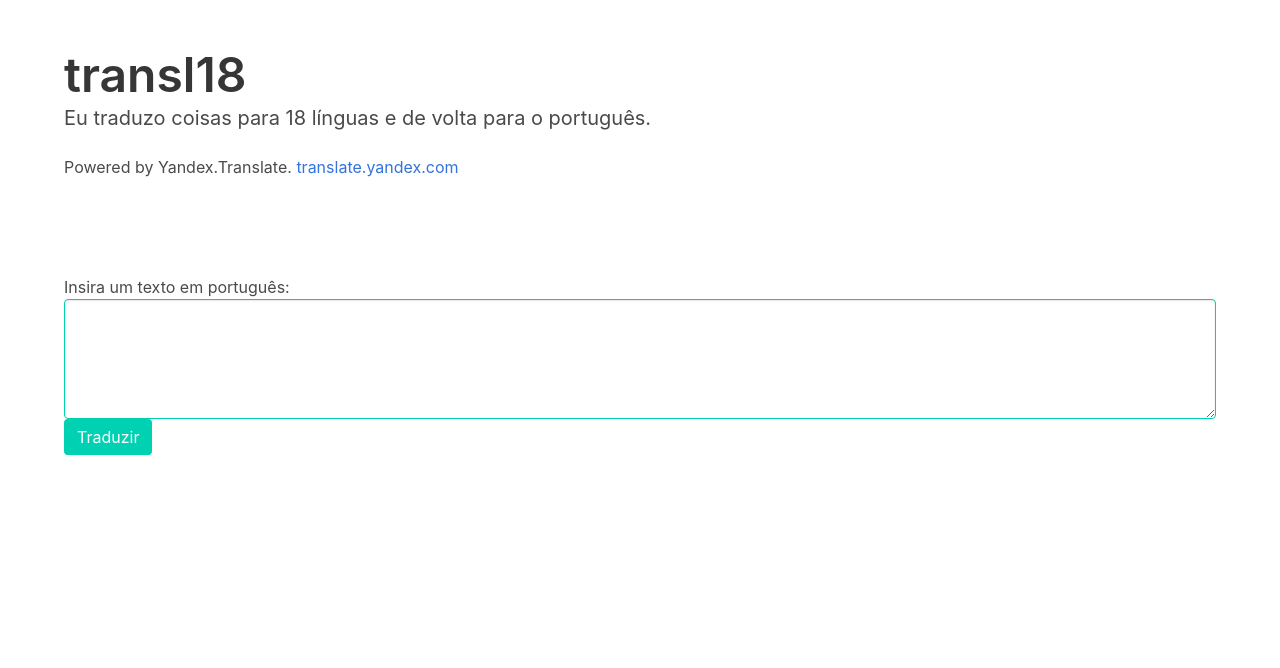
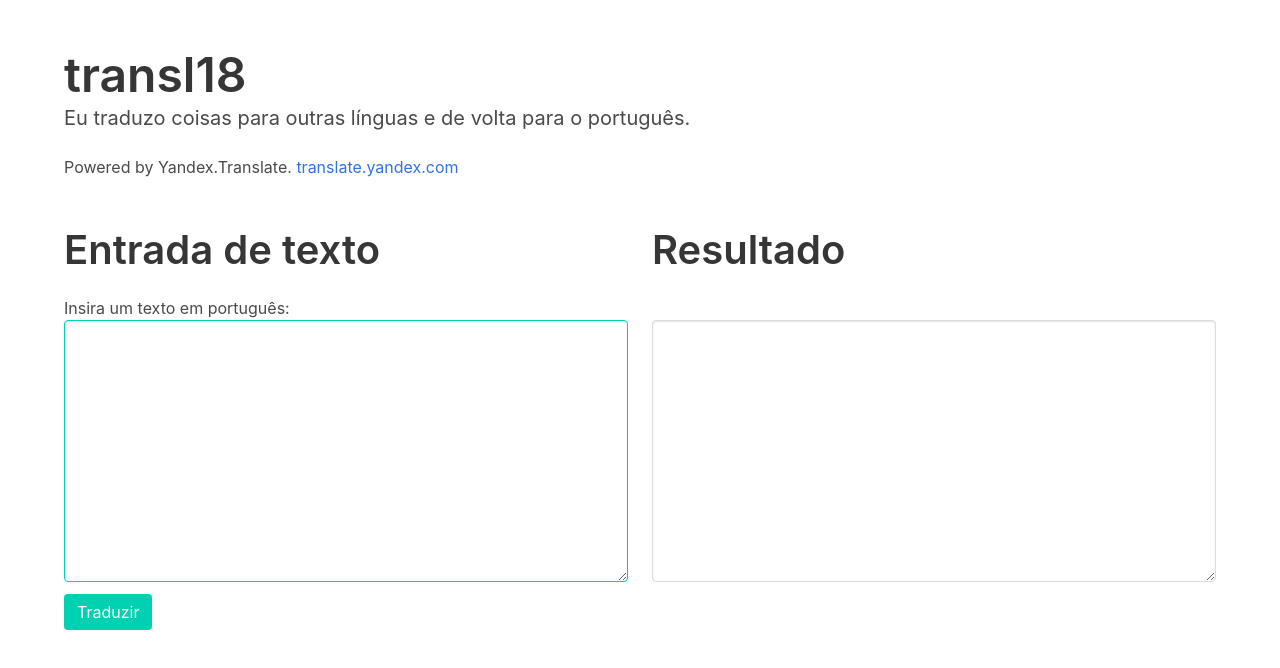
Before and after one commit to fizzy-drinks/transl18, a plain HTML site: page index.html in a window 1280 px wide. Drawn offline with nearby package versions, Linux system fonts and the light colour scheme.

Commit message:
Feature: two columns in large screens for easier reading

```diff
--- a/index.html
+++ b/index.html
@@ -11,20 +11,30 @@
 		<div class='hero-body'>
 			<div class='container'>
 				<h1 class='title is-1'>transl18</h1>
-				<p class='subtitle'>Eu traduzo coisas para 18 línguas e de volta para o português.</p>
+				<p class='subtitle'>Eu traduzo coisas para outras línguas e de volta para o português.</p>
 				<p>Powered by Yandex.Translate.
 					<a href='//translate.yandex.com'>translate.yandex.com</a>
 				</p>
 			</div>
 		</div>
 	</header>
-	<main class='section'>
-		<div class='container'>
-			<label for='trans-text'>Insira um texto em português:</label>
-			<textarea required class='textarea is-primary' id='trans-text'></textarea>
-			<button class='button is-primary' id='go'>Traduzir</button>
-			<output id='status'></output>
-			<div class='container' id='result' style='white-space: pre'></div>
+	<main class='container'>
+		<div class='columns'>
+			<section class='column'>
+				<h2 class='title is-2'>Entrada de texto</h2>
+				<div class='field'>
+					<label for='trans-text'>Insira um texto em português:</label>
+					<textarea rows='10' required class='textarea is-primary' id='trans-text'></textarea>
+				</div>
+				<button class='button is-primary' id='go'>Traduzir</button>
+			</section>
+			<section class='column'>
+				<h2 class='title is-2'>Resultado</h2>
+				<div class='field'>
+					<label for='result' id='status'>&nbsp;</label>
+					<textarea rows='10' class='textarea is-secondary' id='result'></textarea>
+				</div>
+			</section>
 		</div>
 	</main>
 	<script src="https://unpkg.com/axios/dist/axios.min.js"></script>
```
